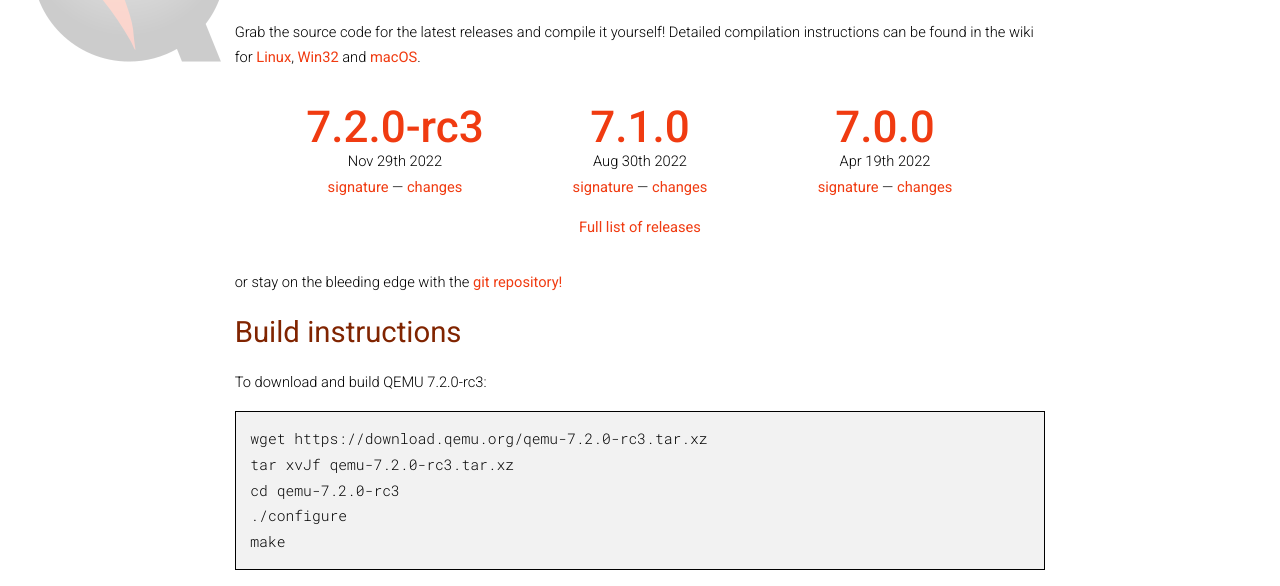
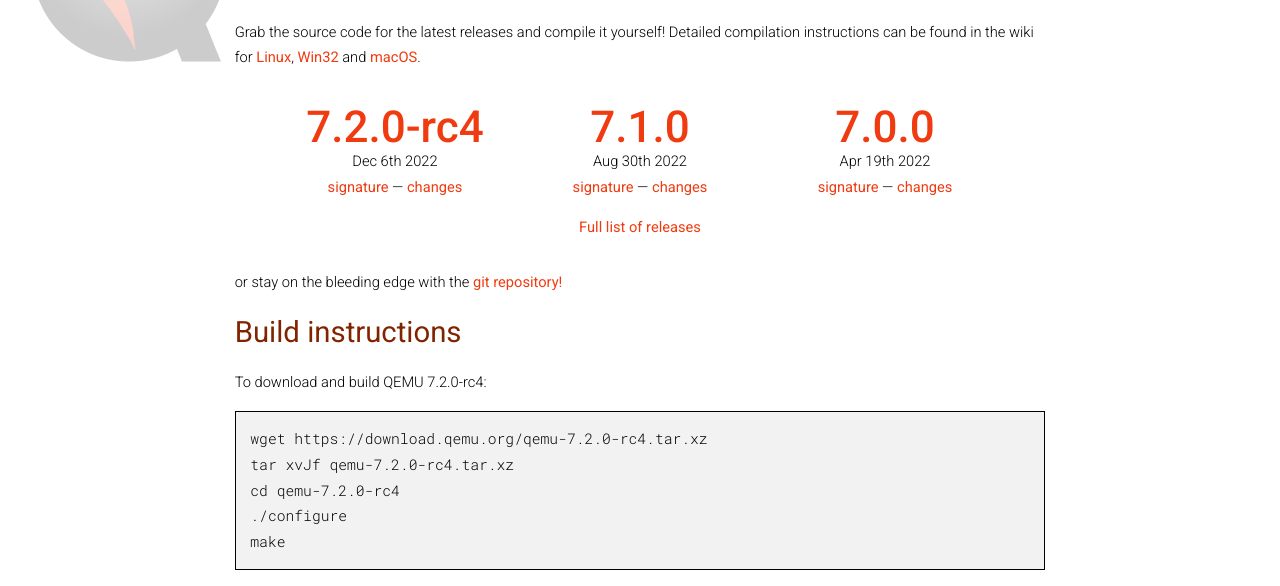
Before and after one commit to qemu/qemu-web, a Jekyll site: the page built from download.html, in a window 1280 px wide and 900 px high. Shown: the part 214-800 px from the top of the window. Built offline with Jekyll 4.4.1, drawn with Linux system fonts in a browser that asks for light colours; nearby versions of some CDN libraries.

Commit message:
add v7.2.0-rc4

```diff
--- a/_data/releases.yml
+++ b/_data/releases.yml
@@ -1,6 +1,6 @@
 - branch: "7.2"
-  patch: 0-rc3
-  date: "Nov 29th 2022"
+  patch: 0-rc4
+  date: "Dec 6th 2022"
 - branch: "7.1"
   patch: 0
   date: "Aug 30th 2022"
```
